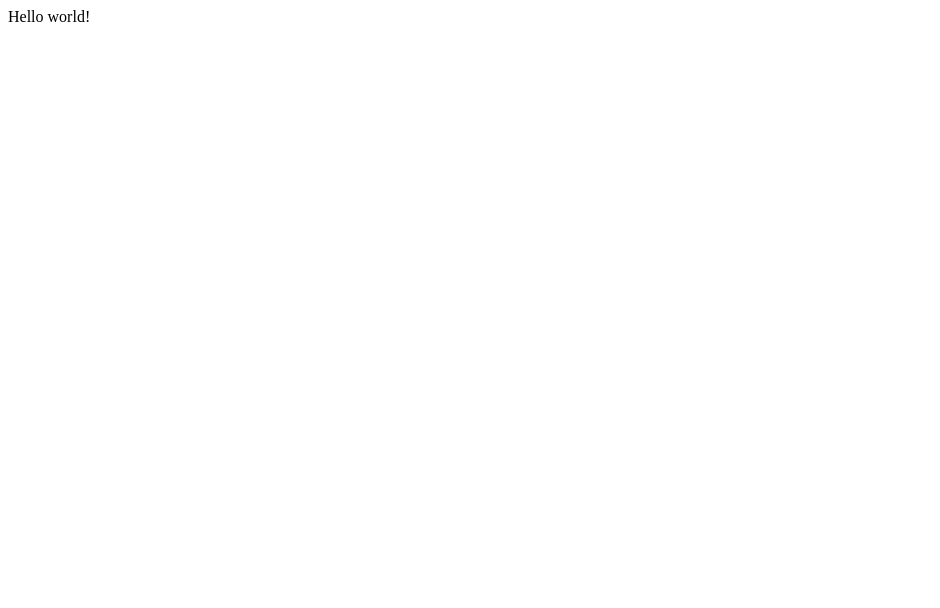
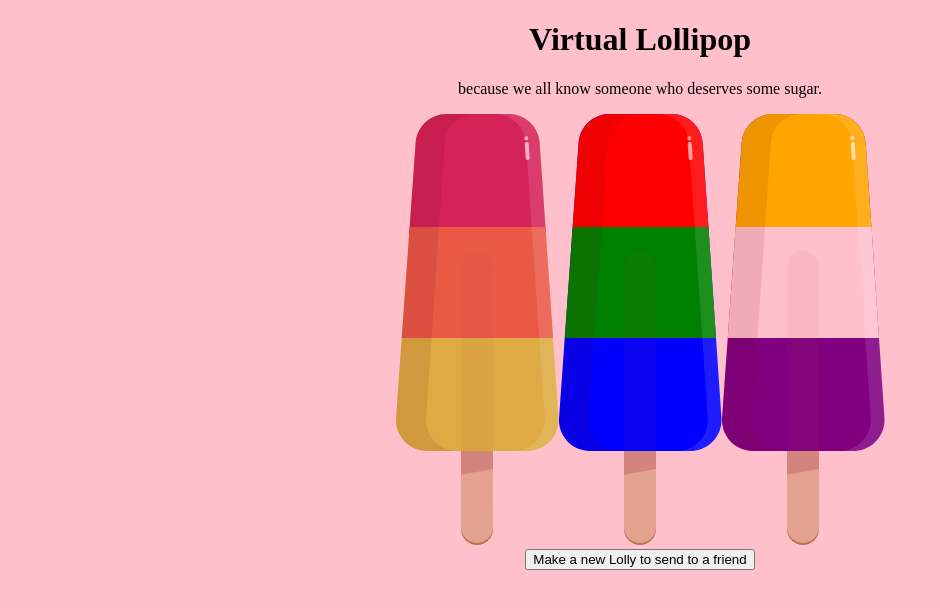
Before and after one commit to wajahatabbas27/Virtual-Lolly--12e, a Gatsby site: page / in a window 1280 px wide. Shown: the whole page, without its empty margins (0-940 px from the left). Built offline with nearby package versions, Linux system fonts and the light colour scheme; Gatsby itself is replaced by a stand-in of ours.

Commit message:
completed frontend

```diff
--- /dev/null
+++ b/gatsby-browser.js
@@ -0,0 +1 @@
+import "./src/styles/main.css"
--- /dev/null
+++ b/src/components/Header.js
@@ -0,0 +1,12 @@
+import React from "react"
+
+const Header = () => {
+  return (
+    <div>
+      <h1>Virtual Lollipop</h1>
+      <p>because we all know someone who deserves some sugar.</p>
+    </div>
+  )
+}
+
+export default Header
--- /dev/null
+++ b/src/components/Lolly.js
@@ -0,0 +1,145 @@
+import React from "react"
+
+const Lolly = ({ fillLollyTop, fillLollyMiddle, fillLollyBottom }) => {
+  return (
+    <svg
+      className="lollipop"
+      width="163px"
+      height="431px"
+      viewBox="0 0 163 431"
+      version="1.1"
+      xmlns="http://www.w3.org/2000/svg"
+    >
+      <defs>
+        <path
+          d="M50.5845697,1.80919445e-14 L112.757384,3.19744231e-14 C129.058949,2.89798741e-14 142.575449,12.6254516 143.685437,28.8891833 L162.453983,303.889183 C163.619754,320.970275 150.717838,335.762281 133.636746,336.928053 C132.934162,336.976004 132.230148,337 131.52593,337 L31,337 C13.8791728,337 -1.56668718e-14,323.120827 -1.77635684e-14,306 C-1.78535483e-14,305.265258 0.0261215736,304.530748 0.0783152276,303.797862 L19.662885,28.7978622 C20.8183904,12.5726406 34.3182545,1.0093501e-14 50.5845697,7.10542736e-15 Z"
+          id="path-1"
+        ></path>
+        <path
+          d="M99,2.88483832e-14 L113,3.19744231e-14 C129.301566,2.89798741e-14 142.818065,12.6254516 143.928053,28.8891833 L162.696599,303.889183 C163.862371,320.970275 150.960455,335.762281 133.879363,336.928053 C133.176779,336.976004 132.472765,337 131.768546,337 L117.768546,337 C118.472765,337 119.176779,336.976004 119.879363,336.928053 C136.960455,335.762281 149.862371,320.970275 148.696599,303.889183 L129.928053,28.8891833 C128.818065,12.6254516 115.301566,2.89798741e-14 99,3.19744231e-14 Z"
+          id="path-3"
+        ></path>
+      </defs>
+      <g
+        id="Page-2"
+        stroke="none"
+        strokeWidth="1"
+        fill="none"
+        fillRule="evenodd"
+      >
+        <g id="Lolly">
+          <g
+            id="handle"
+            transform="translate(65.000000, 137.000000)"
+            fillRule="nonzero"
+          >
+            <rect
+              id="Rectangle"
+              fill="#C06C50"
+              x="0"
+              y="2"
+              width="32"
+              height="292"
+              rx="16"
+            ></rect>
+            <rect
+              id="Rectangle"
+              fill="#E3A28D"
+              x="0"
+              y="0"
+              width="32"
+              height="292"
+              rx="16"
+            ></rect>
+            <polygon
+              id="Rectangle-Copy-3"
+              fillOpacity="0.181584013"
+              fill="#8C0040"
+              points="0 200 32 200 32 218 0 223.801515"
+            ></polygon>
+          </g>
+          <mask id="mask-2" fill="white">
+            <use href="#path-1"></use>
+          </mask>
+          <use
+            className="lollyBottom"
+            fill={fillLollyBottom}
+            fillRule="nonzero"
+            href="#path-1"
+          ></use>
+          <rect
+            className="lollyTop"
+            fill={fillLollyTop}
+            fillRule="nonzero"
+            mask="url(#mask-2)"
+            x="-25"
+            y="-9"
+            width="224"
+            height="134"
+          ></rect>
+          <rect
+            className="lollyMiddle"
+            fill={fillLollyMiddle}
+            fillRule="nonzero"
+            mask="url(#mask-2)"
+            x="-29"
+            y="113"
+            width="224"
+            height="111"
+          ></rect>
+          <path
+            d="M79.7697726,3.19744231e-14 C63.468207,2.89798741e-14 49.9517074,12.6254516 48.8417198,28.8891833 L30.0731738,303.889183 C28.9074019,320.970275 41.8093181,335.762281 58.89041,336.928053 C59.5929941,336.976004 60.2970081,337 61.0012266,337 L17,337 C-0.120827245,337 -14,323.120827 -14,306 C-14,305.265258 -13.9738784,304.530748 -13.9216848,303.797862 L5.66288496,28.7978622 C6.81839036,12.5726406 20.3182545,1.0093501e-14 36.5845697,7.10542736e-15 L79.7697726,2.77347066e-14 Z"
+            id="shade"
+            fill="#67000D"
+            fillRule="nonzero"
+            opacity="0.0961449033"
+            mask="url(#mask-2)"
+          ></path>
+          <mask id="mask-4" fill="white">
+            <use href="#path-3"></use>
+          </mask>
+          <use
+            id="shine"
+            fill="#FFFFFF"
+            fillRule="nonzero"
+            opacity="0.113420759"
+            href="#path-3"
+          ></use>
+          <g
+            id="glint"
+            opacity="0.600144159"
+            transform="translate(130.971719, 34.105410) rotate(-94.000000) translate(-130.971719, -34.105410) translate(118.971719, 32.105410)"
+            fill="#FFFFFF"
+            fillRule="nonzero"
+          >
+            <rect
+              id="Rectangle"
+              x="20"
+              y="4.26325641e-14"
+              width="4"
+              height="4"
+              rx="2"
+            ></rect>
+            <rect
+              id="Rectangle-Copy"
+              x="0"
+              y="0"
+              width="18"
+              height="4"
+              rx="2"
+            ></rect>
+          </g>
+          <path
+            d="M97,337 L65,337 L65,155 L65,153 C65,144.163444 72.163444,137 81,137 C89.836556,137 97,144.163444 97,153 L97,155 L97,337 Z"
+            id="frozenhandle"
+            fill="#A7563C"
+            fillRule="nonzero"
+            opacity="0.0615234375"
+          ></path>
+        </g>
+      </g>
+    </svg>
+  )
+}
+
+export default Lolly
--- a/src/pages/index.js
+++ b/src/pages/index.js
@@ -1,5 +1,42 @@
+import { navigate } from "gatsby-link"
 import React from "react"
+import Header from "../components/Header"
+import Lolly from "../components/Lolly"
 
 export default function Home() {
-  return <div>Hello world!</div>
+  return (
+    <div className="container">
+      <Header />
+      <div className="listLollies">
+        <div>
+          <Lolly
+            fillLollyTop="#d52358"
+            fillLollyMiddle="#e95946"
+            fillLollyBottom="#deaa43"
+          />
+        </div>
+        <div>
+          <Lolly
+            fillLollyTop="red"
+            fillLollyMiddle="green"
+            fillLollyBottom="blue"
+          />
+        </div>
+        <div>
+          <Lolly
+            fillLollyTop="orange"
+            fillLollyMiddle="pink"
+            fillLollyBottom="purple"
+          />
+        </div>
+      </div>
+      <input
+        type="button"
+        value="Make a new Lolly to send to a friend"
+        onClick={() => {
+          navigate("/createNew")
+        }}
+      />
+    </div>
+  )
 }
--- /dev/null
+++ b/src/styles/main.css
@@ -0,0 +1,55 @@
+body {
+  text-align: center;
+  background-color: pink;
+}
+
+.container {
+  width: 800px;
+  margin-left: auto;
+  margin-right: auto;
+}
+
+.listLollies {
+  display: flex;
+  flex-direction: row;
+  justify-content: center;
+}
+
+.listLollies .lollipop .lollyFormDiv .lollipop {
+  height: 300px;
+}
+
+.lollyFormDiv {
+  display: flex;
+  flex-direction: row;
+  justify-content: center;
+  align-items: center;
+}
+
+.lollyFlavourDiv {
+  display: flex;
+  flex-direction: column;
+  justify-content: center;
+}
+
+.colorPickerLabel {
+  width: 60px;
+  height: 60px;
+  border-radius: 50%;
+  margin: 20px;
+  overflow: hidden;
+}
+
+.colorPicker {
+  width: 80px;
+  height: 80px;
+  margin-top: -10px;
+  margin-left: -10px;
+}
+
+.lollyForm {
+  display: flex;
+  flex-direction: column;
+  justify-content: center;
+  align-items: center;
+}
```
Also changed, not shown: src/pages/createNew.js (added, +92 -0 lines).
